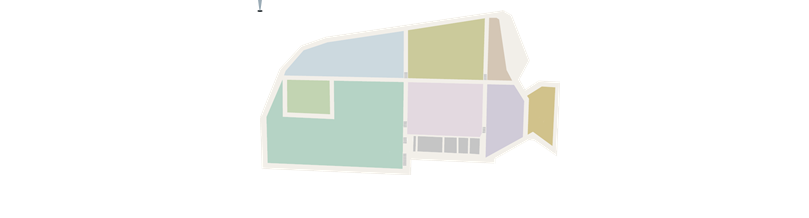
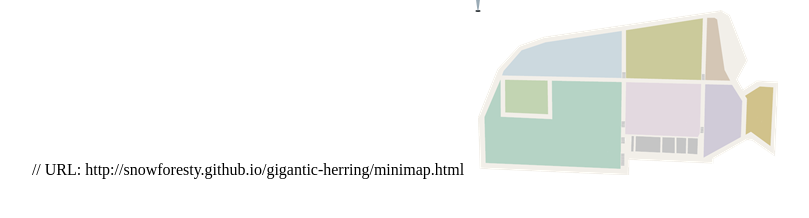
Before and after one commit to snowforesty/gigantic-herring, a plain HTML site: page minimap.html in a window 1280 px wide. Shown: the whole page, without its empty margins (230-1039 px from the left). Drawn offline with Linux system fonts and the light colour scheme.

Commit message:
Add files via upload

```diff
--- a/minimap.html
+++ b/minimap.html
@@ -1,4 +1,5 @@
 <!DOCTYPE html>
+// URL: http://snowforesty.github.io/gigantic-herring/minimap.html
 <html>
     <head>
         <style>
@@ -11,17 +12,15 @@
                 width:24px;
                 height:24px;
                 z-index:10;
-//                top:60px;
-//                left:138px;
+                padding:inherit;
             }
         </style>
         </head>
-    <body class="map_container" style="text-align:center; overflow-y:hidden; margin:10px">
-        <div class="map_container" style="display:inline-block">
+    <body class="map_container" style="text-align:center; overflow-y:hidden; margin:0px">
+        <div class="map_container" style="display:inline-block; padding:10px">
              <img style="width:300px" src="./minimap.png">
              <img id="minidot" src="./minidot.svg">
         <script type="text/javascript">
-//          var url = new URL("https://www.xxx.yyy?x=0&y=0");
             var url = new URL(window.location);
             var position = document.getElementById('minidot');
             position.style.left = url.searchParams.get('x')-12 + "px";
```
